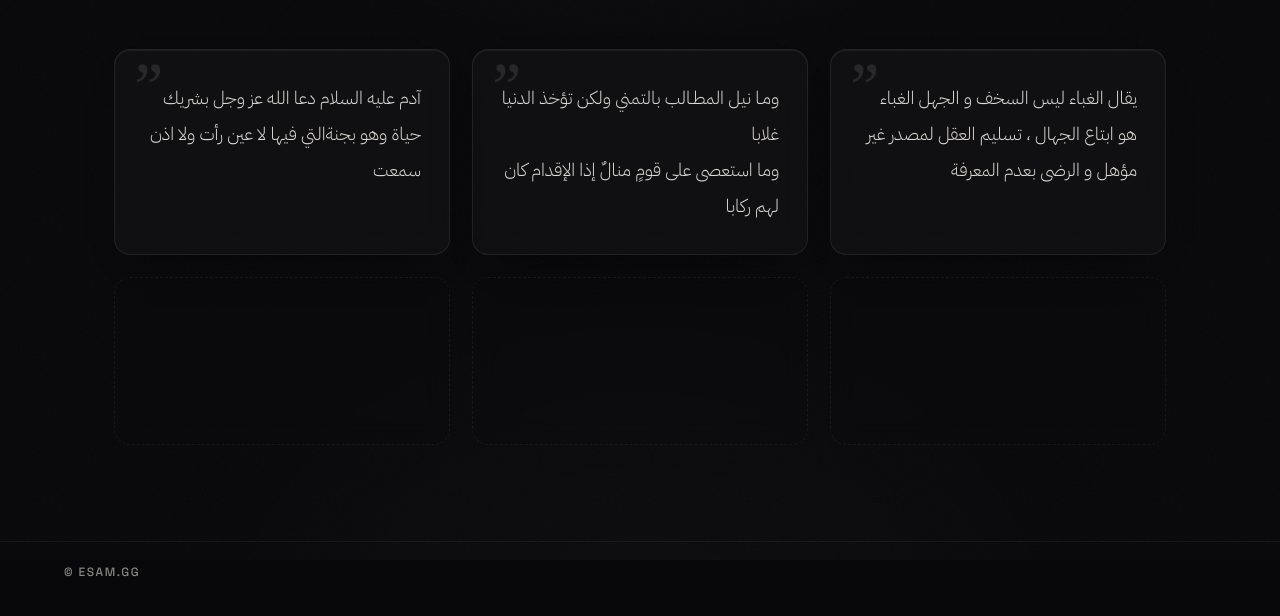
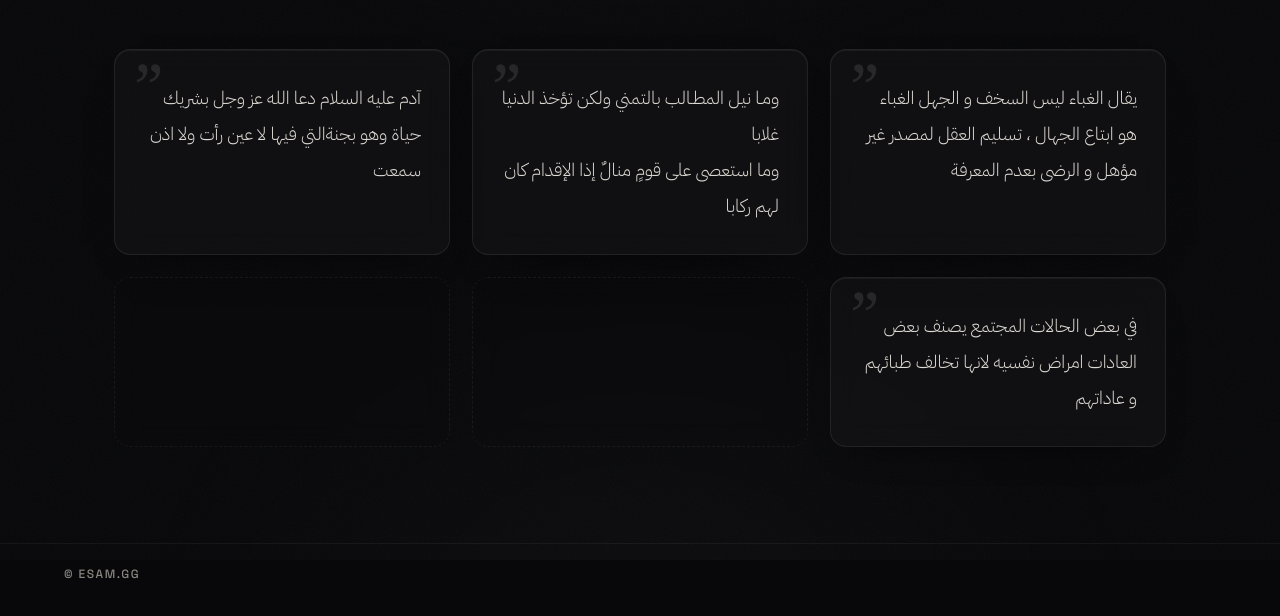
Before and after one commit to esamgg/esamgg.github.io, a plain HTML site: page index.html in a window 1280 px wide. Shown: the part 240-856 px from the top of the page. Drawn offline with Linux system fonts and the light colour scheme.

Commit message:
Update index.html

```diff
--- a/index.html
+++ b/index.html
@@ -277,7 +277,7 @@
         <div class="box">ومـا نيل المطـالب بالتمني ولكن تؤخذ الدنيا غلابا
 وما استعصى على قومٍ منالٌ إذا الإقدام كان لهم ركابا</div>
         <div class="box">آدم عليه السلام دعا الله عز وجل بشريك حياة وهو بجنةالتي فيها لا عين رأت ولا اذن سمعت </div>
-        <div class="box"></div>
+        <div class="box">في بعض الحالات المجتمع يصنف بعض العادات امراض نفسيه لانها تخالف طبائهم و عاداتهم</div>
         <div class="box"></div>
         <div class="box"></div>
       </main>
```
